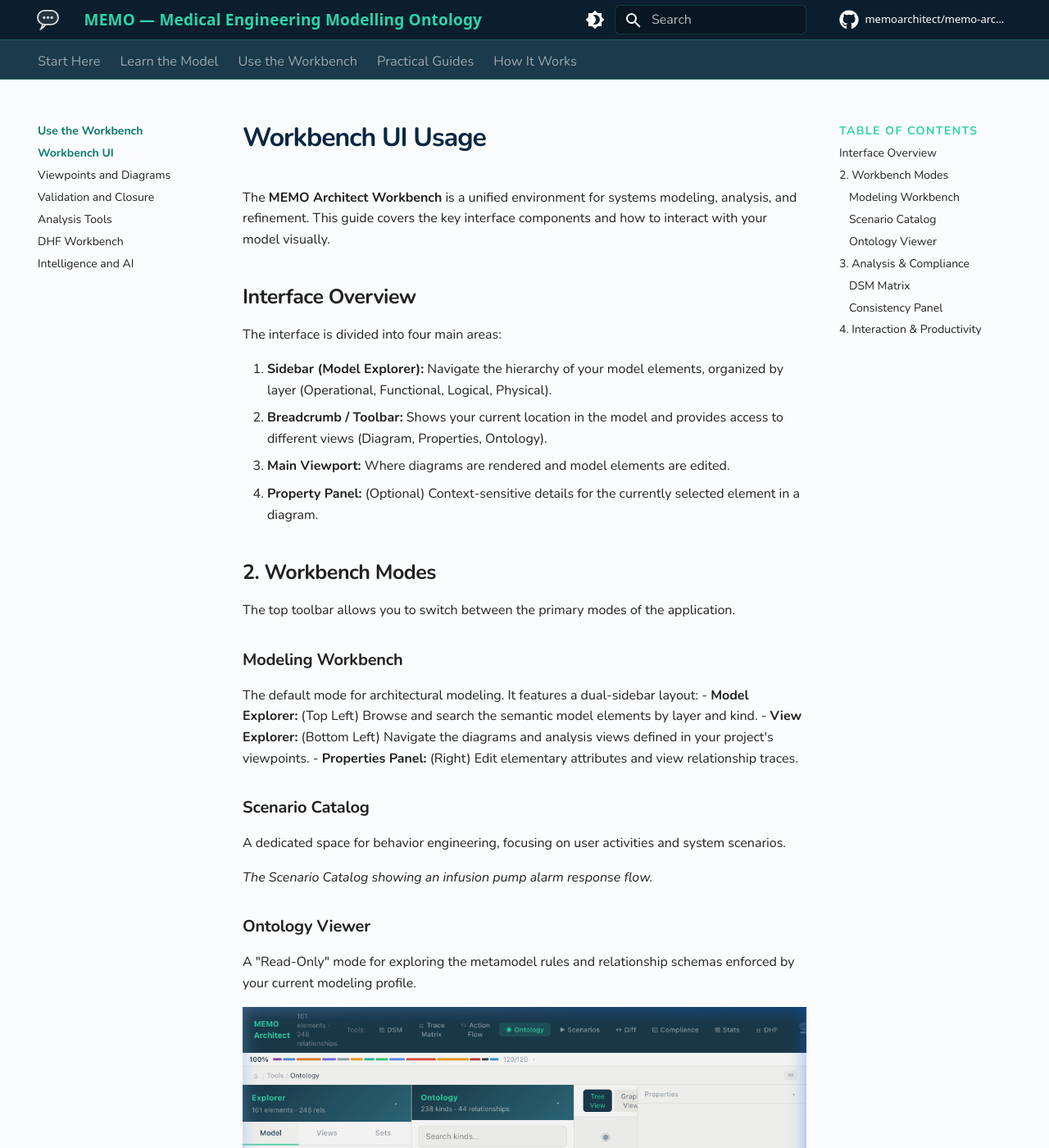
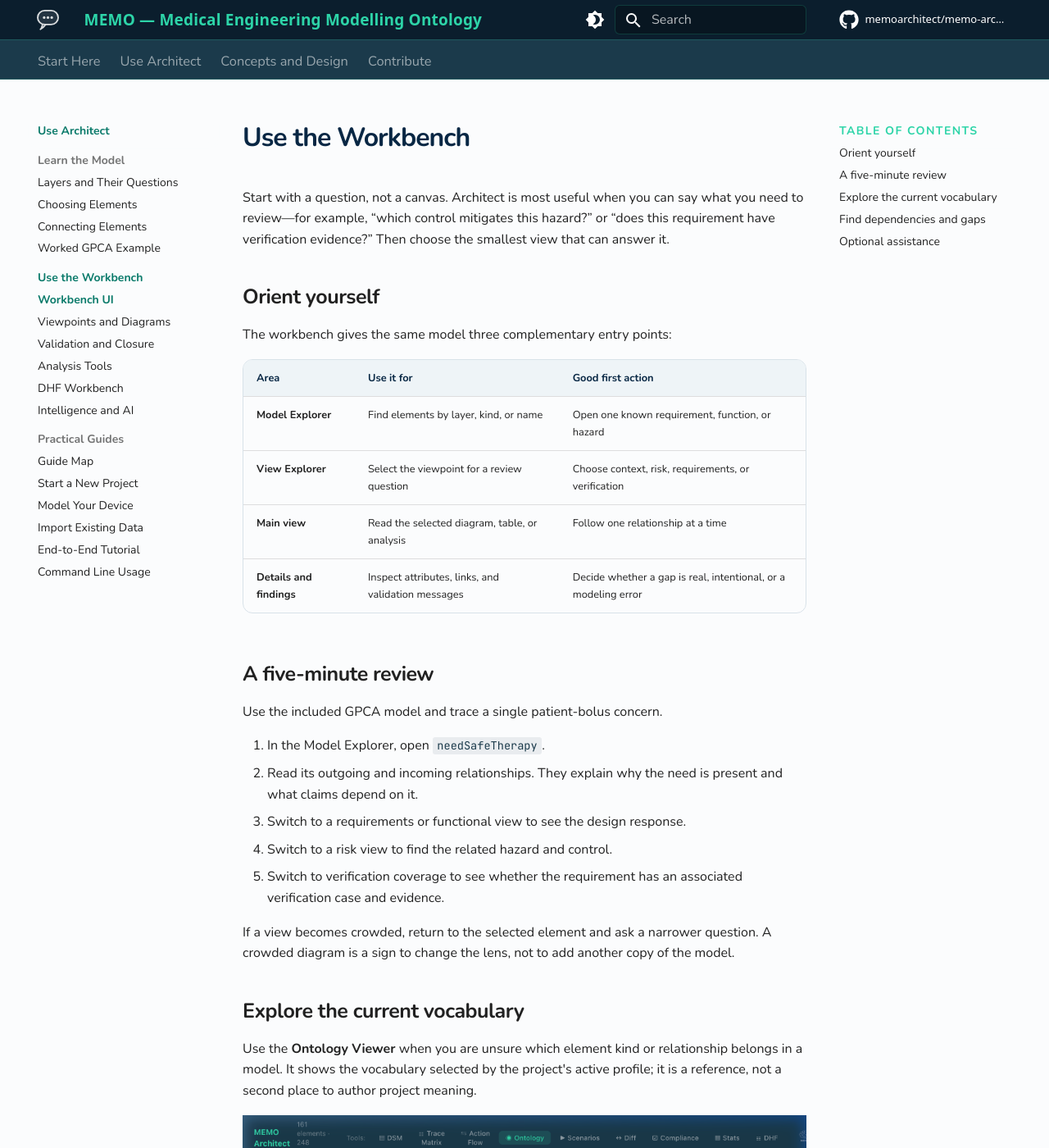
Before and after one commit to memoarchitect/memo-architect, an MkDocs documentation site: the page built from docs/src/users/ui-usage.md, in a window 1280 px wide and 1400 px high. Shown: the whole window at 82% size. Built offline with MkDocs 1.6.1 and Material for MkDocs 9.7.7, drawn with Linux system fonts in a browser that asks for light colours; comment, search, counter and statistics services are not loaded; some of the changed text lies outside the part shown.

Commit message:
docs: clarify architecture review guidance

```diff
--- /dev/null
+++ b/docs/src/concepts/architect.md
@@ -0,0 +1,50 @@
+# How Architect Works
+
+MEMO Architect is a review surface over a text-first engineering model. It does
+not replace SysML v2 files with a private diagram format, and it does not define
+new medical-device concepts. Its purpose is to make the model's existing
+meaning easier for a team to inspect together.
+
+## The boundary
+
+| Concern | System of record | Architect's role |
+|---|---|---|
+| Engineering concepts and semantic links | MEMO Ontology and project SysML | Show the chosen kinds and relationships in context |
+| Project source | `.sysml` files and project configuration | Read, validate, and reflect source changes |
+| Modeling practice | Methodology profiles, viewpoints, and rules | Present the right slice for a review question |
+| Review output | Model-derived views and exports | Help people navigate, inspect gaps, and discuss evidence |
+
+This boundary matters: an element selected in a diagram is the same element seen
+in a traceability table or a validation finding. A view changes the question
+being asked, not the underlying engineering record.
+
+## From source to review
+
+Architect reads the project configuration and selected ontology, builds a
+semantic model from SysML v2 source, then derives focused viewpoints. The
+workbench can render those viewpoints as diagrams, tables, matrices, and
+evidence-oriented views.
+
+For example, one pump requirement can be inspected in several legitimate ways:
+
+| Review question | Useful viewpoint | What the reviewer looks for |
+|---|---|---|
+| Is the need understood? | Context or operational | actor, use, and intended outcome |
+| Does the design answer it? | Functional or architecture | responsible behavior and allocation |
+| Is risk managed? | Risk | hazard, control, and control verification |
+| Is the claim supported? | Verification | acceptance criteria and evidence coverage |
+
+The views are intentionally small and question-led. Follow one trace before
+opening a broad diagram; it is usually a better way to find a missing claim or
+an unclear hand-off.
+
+## What Architect does not decide
+
+Architect can expose a missing link, inconsistent source, or incomplete
+evidence chain. It cannot decide clinical acceptability, regulatory strategy,
+risk acceptability, or design approval. Those remain accountable engineering
+and quality-system decisions.
+
+Next, open [First Workbench Session](../users/first-session.md) to explore the
+included GPCA model, or [Viewpoints and Diagrams](../users/viewpoints-diagrams.md)
+to choose a review lens for your own project.
--- a/docs/src/users/ui-usage.md
+++ b/docs/src/users/ui-usage.md
@@ -1,59 +1,66 @@
-# Workbench UI Usage
+# Use the Workbench
 
-The **MEMO Architect Workbench** is a unified environment for systems modeling, analysis, and refinement. This guide covers the key interface components and how to interact with your model visually.
+Start with a question, not a canvas. Architect is most useful when you can say
+what you need to review—for example, “which control mitigates this hazard?” or
+“does this requirement have verification evidence?” Then choose the smallest
+view that can answer it.
 
-## Interface Overview
+## Orient yourself
 
-The interface is divided into four main areas:
+The workbench gives the same model three complementary entry points:
 
-1.  **Sidebar (Model Explorer):** Navigate the hierarchy of your model elements, organized by layer (Operational, Functional, Logical, Physical).
-2.  **Breadcrumb / Toolbar:** Shows your current location in the model and provides access to different views (Diagram, Properties, Ontology).
-3.  **Main Viewport:** Where diagrams are rendered and model elements are edited.
-4.  **Property Panel:** (Optional) Context-sensitive details for the currently selected element in a diagram.
+| Area | Use it for | Good first action |
+|---|---|---|
+| **Model Explorer** | Find elements by layer, kind, or name | Open one known requirement, function, or hazard |
+| **View Explorer** | Select the viewpoint for a review question | Choose context, risk, requirements, or verification |
+| **Main view** | Read the selected diagram, table, or analysis | Follow one relationship at a time |
+| **Details and findings** | Inspect attributes, links, and validation messages | Decide whether a gap is real, intentional, or a modeling error |
 
-## 2. Workbench Modes
+## A five-minute review
 
-The top toolbar allows you to switch between the primary modes of the application.
+Use the included GPCA model and trace a single patient-bolus concern.
 
-### Modeling Workbench
-The default mode for architectural modeling. It features a dual-sidebar layout:
-- **Model Explorer:** (Top Left) Browse and search the semantic model elements by layer and kind.
-- **View Explorer:** (Bottom Left) Navigate the diagrams and analysis views defined in your project's viewpoints.
-- **Properties Panel:** (Right) Edit elementary attributes and view relationship traces.
+1. In the Model Explorer, open `needSafeTherapy`.
+2. Read its outgoing and incoming relationships. They explain why the need is
+   present and what claims depend on it.
+3. Switch to a requirements or functional view to see the design response.
+4. Switch to a risk view to find the related hazard and control.
+5. Switch to verification coverage to see whether the requirement has an
+   associated verification case and evidence.
 
-### Scenario Catalog
-A dedicated space for behavior engineering, focusing on user activities and system scenarios.
+If a view becomes crowded, return to the selected element and ask a narrower
+question. A crowded diagram is a sign to change the lens, not to add another
+copy of the model.
 
-<!-- ![Scenario Catalog](../images/screenshots/scenario-catalog.png) -->
-*The Scenario Catalog showing an infusion pump alarm response flow.*
+## Explore the current vocabulary
 
-### Ontology Viewer
-A "Read-Only" mode for exploring the metamodel rules and relationship schemas enforced by your current modeling profile.
+Use the **Ontology Viewer** when you are unsure which element kind or
+relationship belongs in a model. It shows the vocabulary selected by the
+project's active profile; it is a reference, not a second place to author
+project meaning.
 
 ![Ontology Viewer](../images/screenshots/ontology-viewer.png)
-*Hierarchical view of the canonical `@memoarchitect/ontology` kind registry.*
 
----
+## Find dependencies and gaps
 
-## 3. Analysis & Compliance
+The **DSM** highlights dependency patterns. Use it to prepare a technical
+discussion, then return to the connected elements to understand the engineering
+reason for a dependency.
 
-MEMO includes integrated tools for real-time model analysis.
-
-### DSM Matrix
-Click the **DSM** icon to open the Design Structure Matrix for dependency clustering.
 ![DSM Matrix](../images/screenshots/dsm-matrix.png)
 
-### Consistency Panel
-The **Problems** bar at the bottom reflects both schema violations and logical consistency issues.
+The **Problems** area reports validation and consistency findings. Treat each
+finding as a review prompt: inspect the affected source and decide whether to
+add missing information, correct a relationship, or document an explicit scope
+boundary.
+
 ![Consistency Panel](../images/screenshots/consistency-panel.png)
 
----
+## Optional assistance
 
-## 4. Interaction & Productivity
+Where enabled for a project, the command palette can help draft or query model
+content. Review generated text and all source changes as carefully as any other
+engineering input; assistance does not approve a requirement, risk control, or
+evidence claim.
 
-- **Command Palette (Cmd+K):** The central hub for AI-powered actions. Press `Cmd+K` and use `/ask` for model Q&A or `/generate` for SysML creation.
 ![AI Interface](../images/screenshots/ai-interface.png)
-- **Diagram Interactions:**
-    - **Double-click:** Enter a container (Subsystem, Action) to see internal structure.
-    - **Hover:** Highlight connected traces across the canvas.
-    - **Breadcrumbs:** Use the breadcrumb bar to navigate back up the model hierarchy.
--- a/mkdocs.yml
+++ b/mkdocs.yml
@@ -70,35 +70,35 @@
 
 nav:
   - Start Here:
-      - Welcome: index.md
-      - Choose Your MEMO Layer: users/choose-layer.md
+      - What MEMO Architect Is: index.md
+      - Choose the Right MEMO Product: users/choose-layer.md
       - Installation: users/installation.md
       - Running a Project: users/running.md
       - First Workbench Session: users/first-session.md
-  - Learn the Model:
-      - Layers and Their Questions: users/layers.md
-      - Choosing Elements: users/elements.md
-      - Connecting Elements: users/relationships.md
-      - Worked GPCA Example: users/gpca-example.md
-  - Use the Workbench:
-      - Workbench UI: users/ui-usage.md
-      - Viewpoints and Diagrams: users/viewpoints-diagrams.md
-      - Validation and Closure: users/validation.md
-      - Analysis Tools: users/analysis-tools.md
-      - DHF Workbench: users/dhf-workbench.md
-      - Intelligence and AI: users/ai-features.md
-  - Practical Guides:
-      - Guide Map: users/guides-index.md
-      - Start a New Project: users/new-project.md
-      - Model Your Device: users/modeling-guide.md
-      - Import Existing Data: users/importing-data.md
-      - End-to-End Tutorial: users/medical-device-tutorial.md
-      - Command Line Usage: users/cli-usage.md
-  - How It Works:
-      - Codebase Overview: developers/codebase-overview.md
-      - SysIDE Configuration: developers/syside-configuration.md
-      - Configuration:
-          - memo.config.yaml Reference: developers/config/reference.md
-          - Medical Domain: developers/config/medical-domain.md
-      - Plugin Development: developers/plugin-development.md
+  - Use Architect:
+      - Learn the Model:
+          - Layers and Their Questions: users/layers.md
+          - Choosing Elements: users/elements.md
+          - Connecting Elements: users/relationships.md
+          - Worked GPCA Example: users/gpca-example.md
+      - Use the Workbench:
+          - Workbench UI: users/ui-usage.md
+          - Viewpoints and Diagrams: users/viewpoints-diagrams.md
+          - Validation and Closure: users/validation.md
+          - Analysis Tools: users/analysis-tools.md
+          - DHF Workbench: users/dhf-workbench.md
+          - Intelligence and AI: users/ai-features.md
+      - Practical Guides:
+          - Guide Map: users/guides-index.md
+          - Start a New Project: users/new-project.md
+          - Model Your Device: users/modeling-guide.md
+          - Import Existing Data: users/importing-data.md
+          - End-to-End Tutorial: users/medical-device-tutorial.md
+          - Command Line Usage: users/cli-usage.md
+  - Concepts and Design:
+      - How Architect Works: concepts/architect.md
+      - Modeling Configuration: developers/config/medical-domain.md
+      - Viewpoint Configuration: developers/config/reference.md
+  - Contribute:
       - Contributing: developers/development/contributing.md
+      - Extend with a Plugin: developers/plugin-development.md
```
Also changed, not shown: docs/src/index.md (+14 -16 lines), docs/src/users/choose-layer.md (+6 -13 lines).
